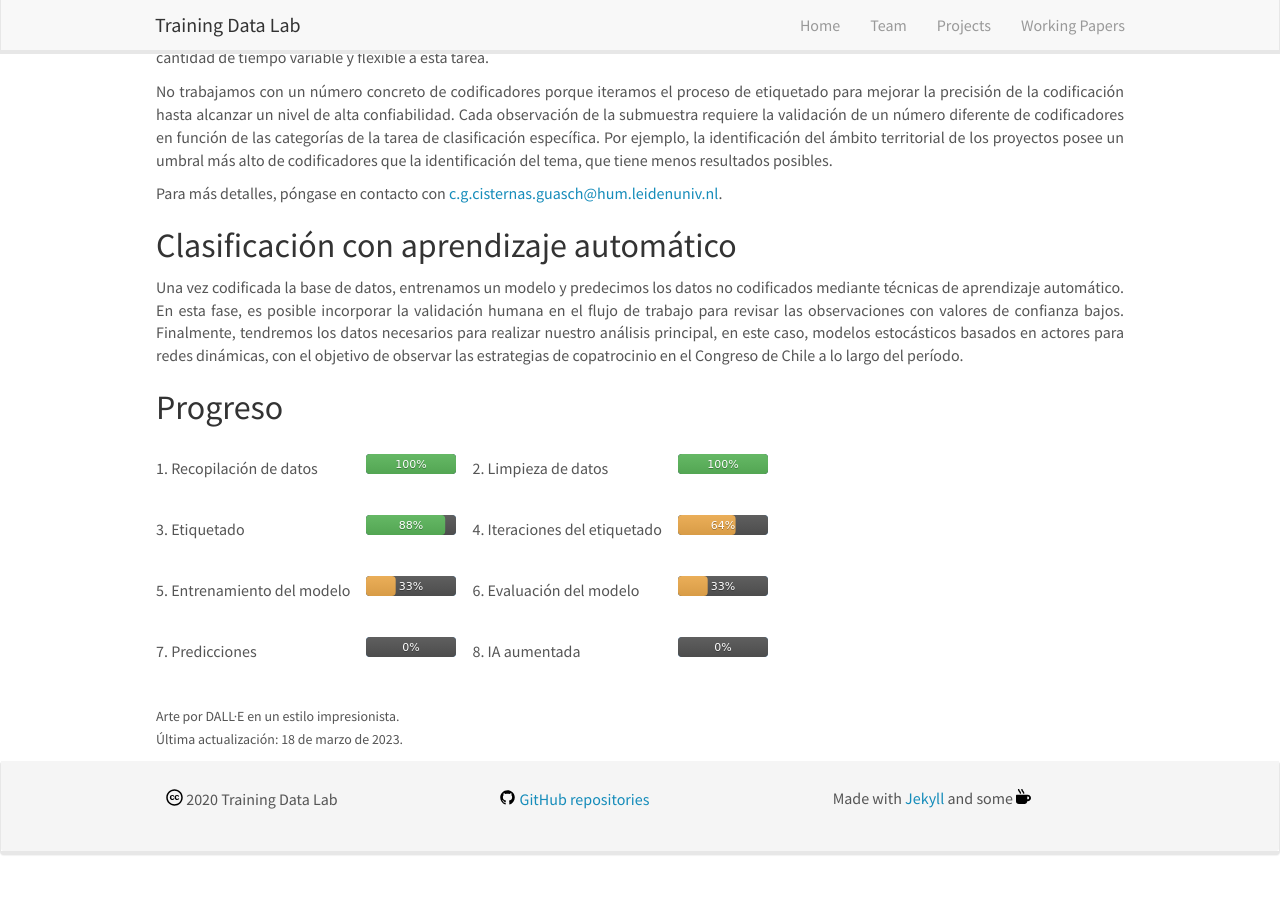
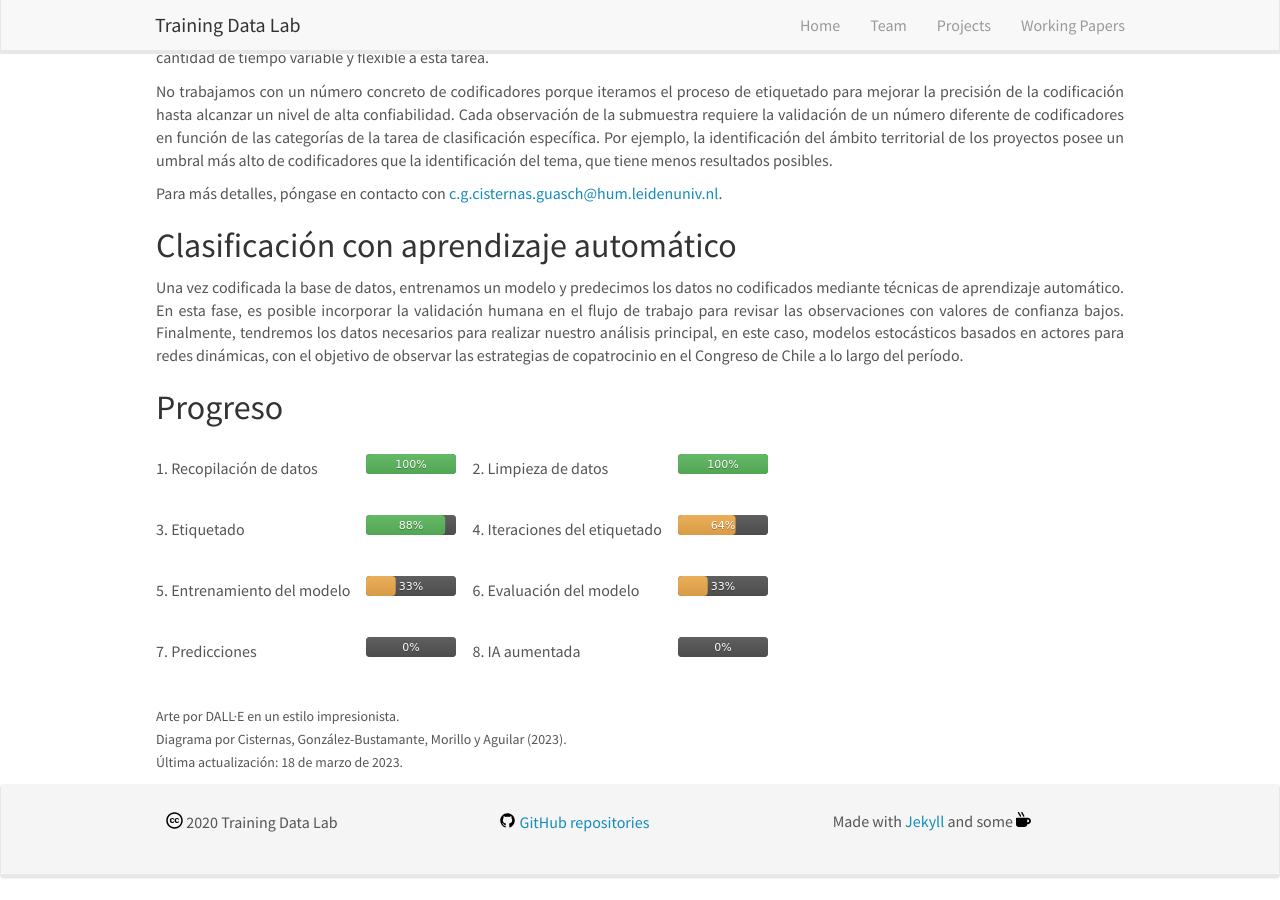
Before and after one commit to training-datalab/old-training-datalab.com, a Jekyll site: the page built from _pages/training-chilean-congress-bills-spanish.md, in a window 1280 px wide and 900 px high, scrolled down 557 px. Built offline with Jekyll 4.4.1, drawn with Linux system fonts in a browser that asks for light colours; nearby versions of some CDN libraries; before the commit the page ends 1434 px from its top, so only the background shows below that.

Commit message:
Update training-chilean-congress-bills-spanish.md

```diff
--- a/_pages/training-chilean-congress-bills-spanish.md
+++ b/_pages/training-chilean-congress-bills-spanish.md
@@ -40,4 +40,5 @@ permalink: /projects/chilean-congress-bills-spanish
 
 <br />
 <small>Arte por DALL·E en un estilo impresionista.</small><br />
+<small>Diagrama por Cisternas, González-Bustamante, Morillo y Aguilar (2023).</small><br />
 <small>Última actualización: 18 de marzo de 2023.</small>
```
